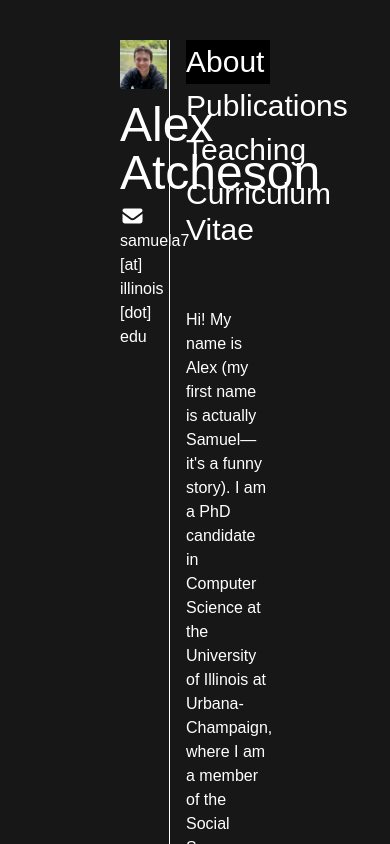
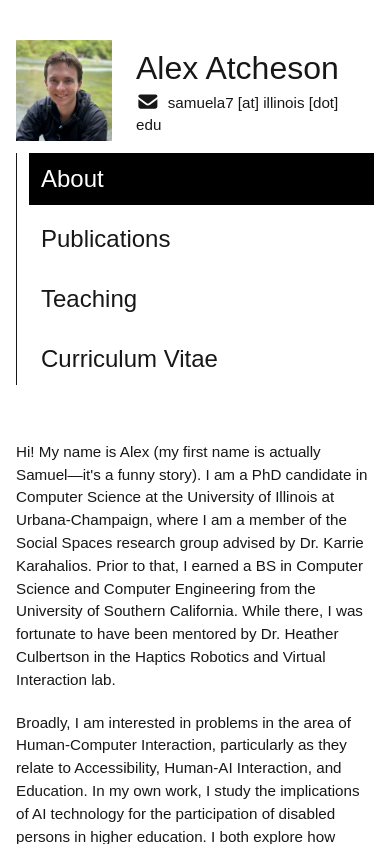
Before and after one commit to saatcheson/saatcheson.github.io, a Next.js app: page / in a window 390 px wide. Shown: the top 844 px of the page. Built offline with nearby package versions, Linux system fonts and the light colour scheme.

Commit message:
improved responsiveness

```diff
--- a/src/app/components/about.js
+++ b/src/app/components/about.js
@@ -4,7 +4,7 @@ export default function About() {
             <p className="mb-5">
                 Hi! My name is Alex (my first name is actually Samuel&mdash;it&apos;s a funny story). I am a PhD candidate
                 in Computer Science at the University of Illinois at Urbana-Champaign, where I am a member of the Social Spaces
-                research group advised by Dr. Karrie Karahalios. Prior to my time at Illinois, I earned a BS in Computer Science
+                research group advised by Dr. Karrie Karahalios. Prior to that, I earned a BS in Computer Science
                 and Computer Engineering from the University of Southern California. While there, I was fortunate to have been
                 mentored by Dr. Heather Culbertson in the Haptics Robotics and Virtual Interaction lab.
             </p>
--- a/src/app/globals.css
+++ b/src/app/globals.css
@@ -3,9 +3,6 @@
 :root {
   --background: #ffffff;
   --foreground: #171717;
-}
-
-@theme inline {
   --color-background: var(--background);
   --color-foreground: var(--foreground);
   --font-sans: var(--font-geist-sans);
@@ -32,7 +29,87 @@
 }
 
 body {
-  background: var(--foreground);
-  color: var(--background);
-  font-family: Arial, Helvetica, sans-serif;
+  background: var(--background);
+  color: var(--foreground);
+  font-family: var(--font-sans, Arial, Helvetica, sans-serif);
+  margin: 0;
+  -webkit-font-smoothing: antialiased;
+  -moz-osx-font-smoothing: grayscale;
 }
+
+/* Layout container */
+.container {
+  width: 100%;
+  max-width: 960px;
+  margin-left: auto;
+  margin-right: auto;
+  padding-left: 16px;
+  padding-right: 16px;
+}
+
+/* Responsive helpers */
+.row {
+  display: flex;
+  gap: 24px;
+}
+
+.col-1-3 {
+  flex: 0 0 33.3333%;
+}
+
+.col-2-3 {
+  flex: 1 0 66.6667%;
+}
+
+/* Make images and videos scale to their container */
+img, picture, video {
+  max-width: 100%;
+  height: auto;
+  display: block;
+}
+
+/* Profile header: defaults to column (stacked), but on small screens show image and info in a row */
+.profile-header {
+  display: flex;
+  flex-direction: column;
+  align-items: center;
+  gap: 12px;
+}
+
+.profile-info { text-align: center; }
+
+.profile-image { width: 100%; max-width: 220px; height: auto; }
+
+/* Touch-target and typography defaults for mobile */
+button, a {
+  touch-action: manipulation;
+}
+
+/* Fluid type: scale down on smaller screens */
+h1 { font-size: xx-large; margin: 0 0; }
+h2 { font-size: clamp(1.25rem, 3.2vw, 1.75rem); margin: .5rem 0; }
+p, li { font-size: clamp(0.95rem, 2.6vw, 1.05rem); line-height: 1.5; }
+
+/* Buttons and nav items should be large enough on touch devices */
+button, .nav-link {
+  min-height: 44px;
+  font-size: x-large;
+  padding: 0.5rem 0.75rem;
+}
+
+/* Responsive adjustments for small devices */
+@media (max-width: 640px) {
+  .row { flex-direction: column; gap: 12px; }
+  .col-1-3, .col-2-3 { flex: 1 0 100%; }
+  /* On small screens, show profile header as a row: image left, info right */
+  .profile-header { flex-direction: row; align-items: center; }
+  .profile-image { width: 96px; height: auto; }
+  .profile-info { text-align: left; padding-left: 12px; }
+  /* use a proper border shorthand (width style color) and add padding so
+    the border is visible and consistent with theme colors */
+  nav { border-left: 1px solid var(--foreground); padding-left: 12px; }
+  nav ul { display: flex; gap: 8px; flex-wrap: wrap; }
+  nav ul li { flex: 1 0 100%; }
+  aside { border: 0; }
+  main { padding: 0; }
+}
--- a/src/app/layout.js
+++ b/src/app/layout.js
@@ -18,15 +18,17 @@ const geistMono = Geist_Mono({
 
 export const metadata = {
   title: "Alex Atcheson",
-  description: "Personal website of Alex Atcheson",
+  description: "Alex Atcheson's personal website",
 };
 
 export default function RootLayout({ children }) {
   return (
     <html lang="en">
-      <body
-        className={`${geistSans.variable} ${geistMono.variable} antialiased`}
-      >
+      <head>
+        {/* Viewport for responsive scaling on mobile devices */}
+        <meta name="viewport" content="width=device-width, initial-scale=1" />
+      </head>
+      <body className={`${geistSans.variable} ${geistMono.variable} antialiased`}>
         {children}
       </body>
     </html>
--- a/src/app/page.js
+++ b/src/app/page.js
@@ -30,19 +30,21 @@ export default function Home() {
   };
 
   return (
-    <div className="flex flex-row pt-10 pl-30 pr-30">
-      <div className="w-1/3 border-r">
-
-        {/* profile pic */}
+    <div className="container pt-10">
+      <div className="row">
+        <aside className="col-1-3 border-r pr-5">
+            {/* profile header: image + name/contact (stacked on desktop, row on small screens) */}
+            <div className="profile-header">
               <Image
-          className="w-95/100 h-auto mb-3"
+                className="profile-image"
                 src="/outdoor-headshot.jpg"
-          width={1024}
-          height={1024}
+                width={400}
+                height={400}
                 alt="Alex at Plitvice National Park in Croatia"
               />
-        <h1 className="text-5xl mb-2">Alex Atcheson</h1>
 
+              <div className="profile-info">
+                <h1>Alex Atcheson</h1>
                 {/* contact info */}
                 <ul>
                   <li>
@@ -57,16 +59,18 @@ export default function Home() {
                   </li>
                 </ul>
               </div>
+            </div>
+        </aside>
 
         {/* content */}
-      <div className="w-2/3 pl-4">
+        <main className="col-2-3 pl-2">
           <div className="mb-14">
             <nav>
               <ul className="text-3xl">
                 <li>
                   <button
                     onClick={() => load("about")}
-                  className={`w-full text-left py-1 ${page === "about" ? "bg-black text-white" : "hover:bg-black hover:text-white"} hover:cursor-pointer`}
+                    className={`nav-link w-full text-left py-1 ${page === "about" ? "bg-black text-white" : "hover:bg-black hover:text-white"} hover:cursor-pointer`}
                     aria-pressed={page === "about"}
                   >
                     About
@@ -75,7 +79,7 @@ export default function Home() {
                 <li>
                   <button
                     onClick={() => load("publications")}
-                  className={`w-full text-left py-1 ${page === "publications" ? "bg-black text-white" : "hover:bg-black hover:text-white"} hover:cursor-pointer`}
+                    className={`nav-link w-full text-left py-1 ${page === "publications" ? "bg-black text-white" : "hover:bg-black hover:text-white"} hover:cursor-pointer`}
                     aria-pressed={page === "publications"}
                   >
                     Publications
@@ -84,7 +88,7 @@ export default function Home() {
                 <li>
                   <button
                     onClick={() => load("teaching")}
-                  className={`w-full text-left py-1 ${page === "teaching" ? "bg-black text-white" : "hover:bg-black hover:text-white"} hover:cursor-pointer`}
+                    className={`nav-link w-full text-left py-1 ${page === "teaching" ? "bg-black text-white" : "hover:bg-black hover:text-white"} hover:cursor-pointer`}
                     aria-pressed={page === "teaching"}
                   >
                     Teaching
@@ -93,7 +97,7 @@ export default function Home() {
                 <li>
                   <a
                     href="/Curriculum_Vitae.pdf"
-                  className="block w-full text-left py-1 hover:bg-black hover:text-white hover:cursor-pointer"
+                    className="nav-link block w-full text-left py-1 hover:bg-black hover:text-white hover:cursor-pointer"
                   >
                     Curriculum Vitae
                   </a>
@@ -101,8 +105,9 @@ export default function Home() {
               </ul>
             </nav>
           </div>
-        <main>
+          <section>
             {renderPage()}
+          </section>
         </main>
       </div>
     </div>
```
Lines whose indentation alone changed are shown as unchanged.
